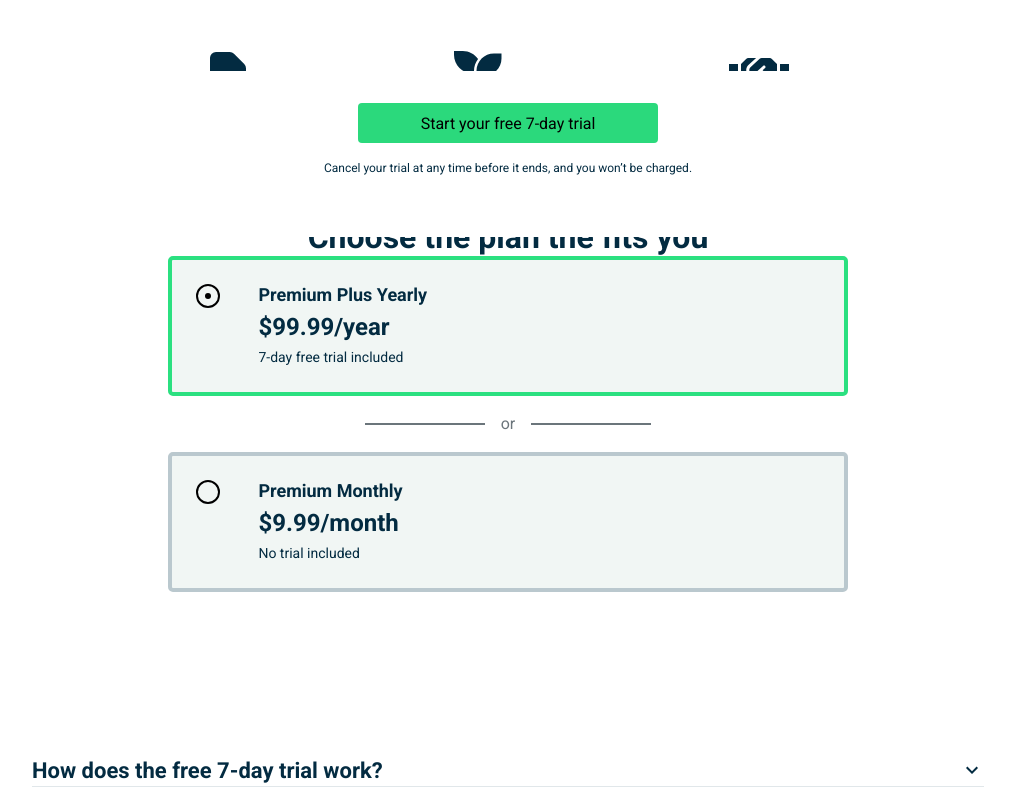
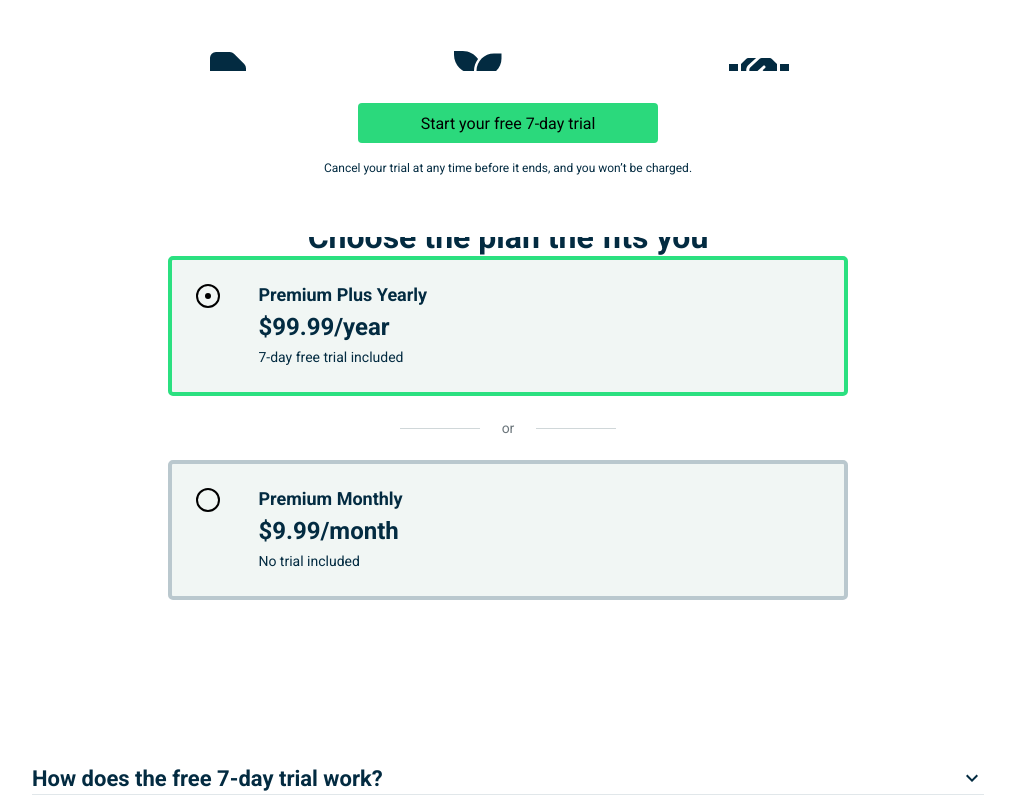
Before and after one commit to AgatoTakashi/HueyT-Adv-Internship, a Next.js app: page /choose-plan in a window 1280 px wide. Shown: the part 563-1360 px from the top of the page, without its empty margins (132-1147 px from the left). Built offline with nearby package versions, Linux system fonts and the light colour scheme.

Commit message:
hide guest login on sign up

```diff
--- a/app/choose-plan/page.tsx
+++ b/app/choose-plan/page.tsx
@@ -132,7 +132,7 @@ export default function ChoosePlan() {
         <h1 className="text-center mt-[20px] mb-[30]">Choose the plan the fits you</h1>
 
         {/* Option 1 */}
-        <div className="option flex justify-between p-[24px] selected">
+        <div className="option flex justify-between p-[24px] selected mb-[16px]">
           <div className="circle-container w-1/10">
             <div className="circle">
               <div className="dot"></div>
@@ -145,14 +145,13 @@ export default function ChoosePlan() {
           </div>
         </div>
 
-        <div className="seperator flex items-center">
-          <div className="line h-[1px] w-[120px]"></div>
-          <p className="text-[#6b757b] p-[16px]">or</p>
-          <div className="line h-[1px] w-[120px]"></div>
-        </div>
+        {/* SEPARATOR */}
+          <div className="auth__separator">
+            <span className="auth__separator--text">or</span>
+          </div>
 
         {/* Option 2 */}
-        <div className="option flex justify-between p-[24px]">
+        <div className="option flex justify-between p-[24px] mt-[16px]">
           <div className="circle-container w-1/10">
             <div className="circle">
               <div className="dot"></div>
--- a/app/components/AuthModal.jsx
+++ b/app/components/AuthModal.jsx
@@ -79,6 +79,8 @@ export default function AuthModal({ isOpen, onClose }) {
           </div>
 
           {/* GUEST LOGIN */}
+
+        {isLogin && ( <>
           <button className="btn guest__btn--wrapper" onClick={handleGuest}>
             <figure className="guest__icon--mask">
               <FaUser />
@@ -86,10 +88,10 @@ export default function AuthModal({ isOpen, onClose }) {
             <div>Login as a Guest</div>
           </button>
 
-          {/* SEPARATOR */}
           <div className="auth__separator">
             <span className="auth__separator--text">or</span>
           </div>
+        </>)}
 
           {/* GOOGLE LOGIN */}
           <button className="btn google__btn--wrapper" onClick={handleGoogle}>
```
